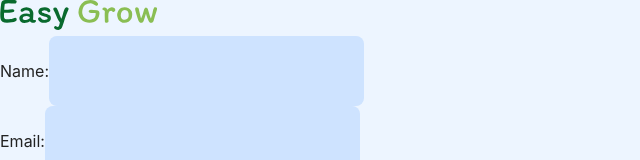
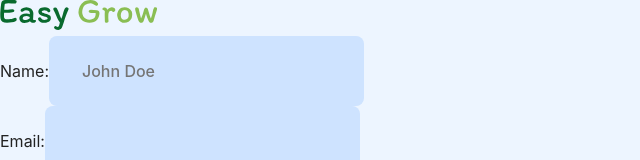
Before and after one commit to Zaberahmed/EasyGrow, a React (Vite) app in the folder client/: page /signup in a window 1280 px wide. Shown: the top 160 px of the page, without its empty margins (0-640 px from the left). Built offline with nearby package versions, Linux system fonts and the light colour scheme.

Commit message:
minor changes

```diff
--- a/client/src/Pages/Signup/Signup.component.tsx
+++ b/client/src/Pages/Signup/Signup.component.tsx
@@ -48,7 +48,7 @@
 						Name:
 					</label>
 					<input
-						className=""
+						placeholder="John Doe"
 						type="text"
 						id="name"
 						value={state.name}
```
Also changed, not shown: 1 other file (tests, documents, lock files or other folders).
